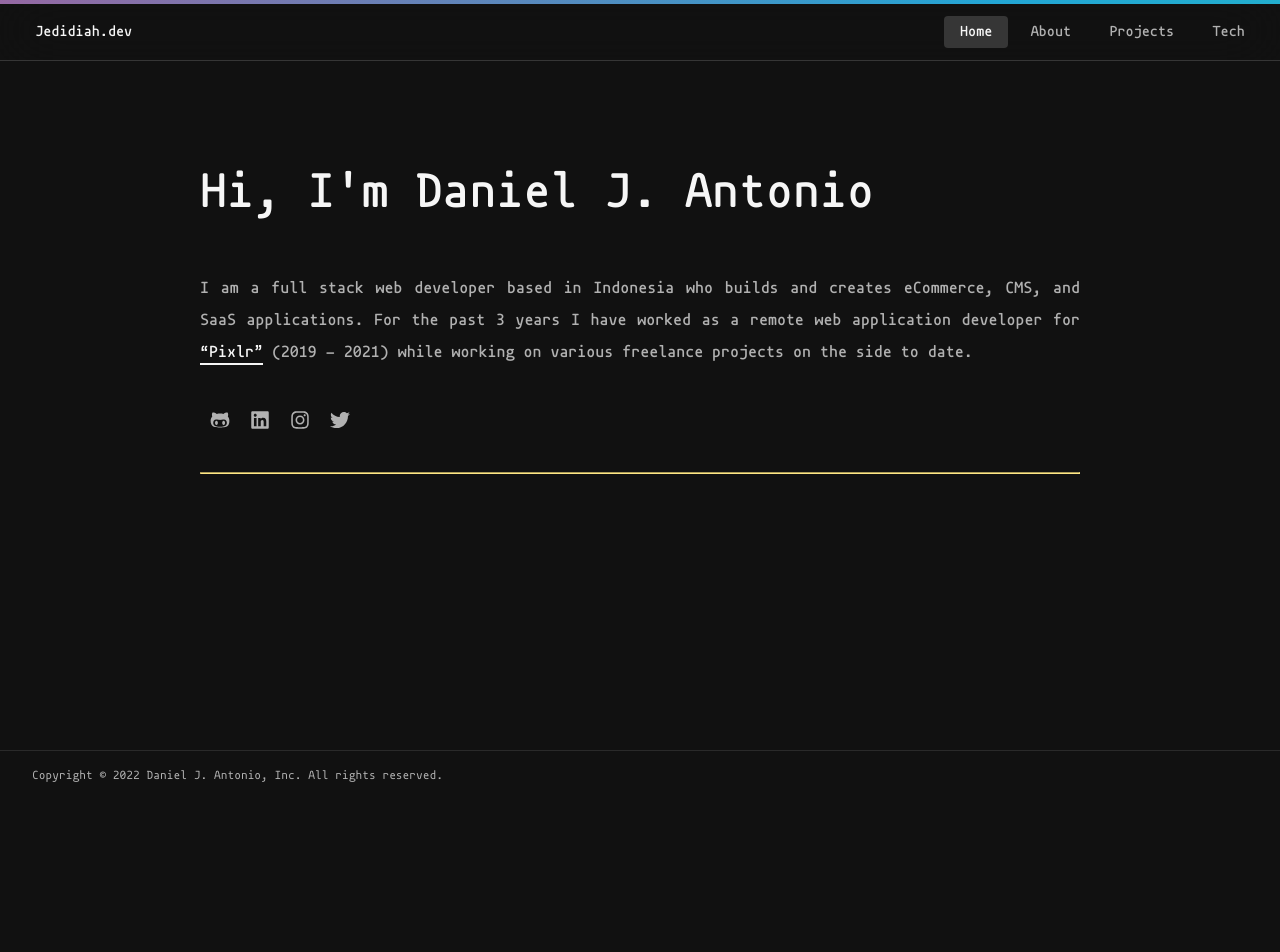
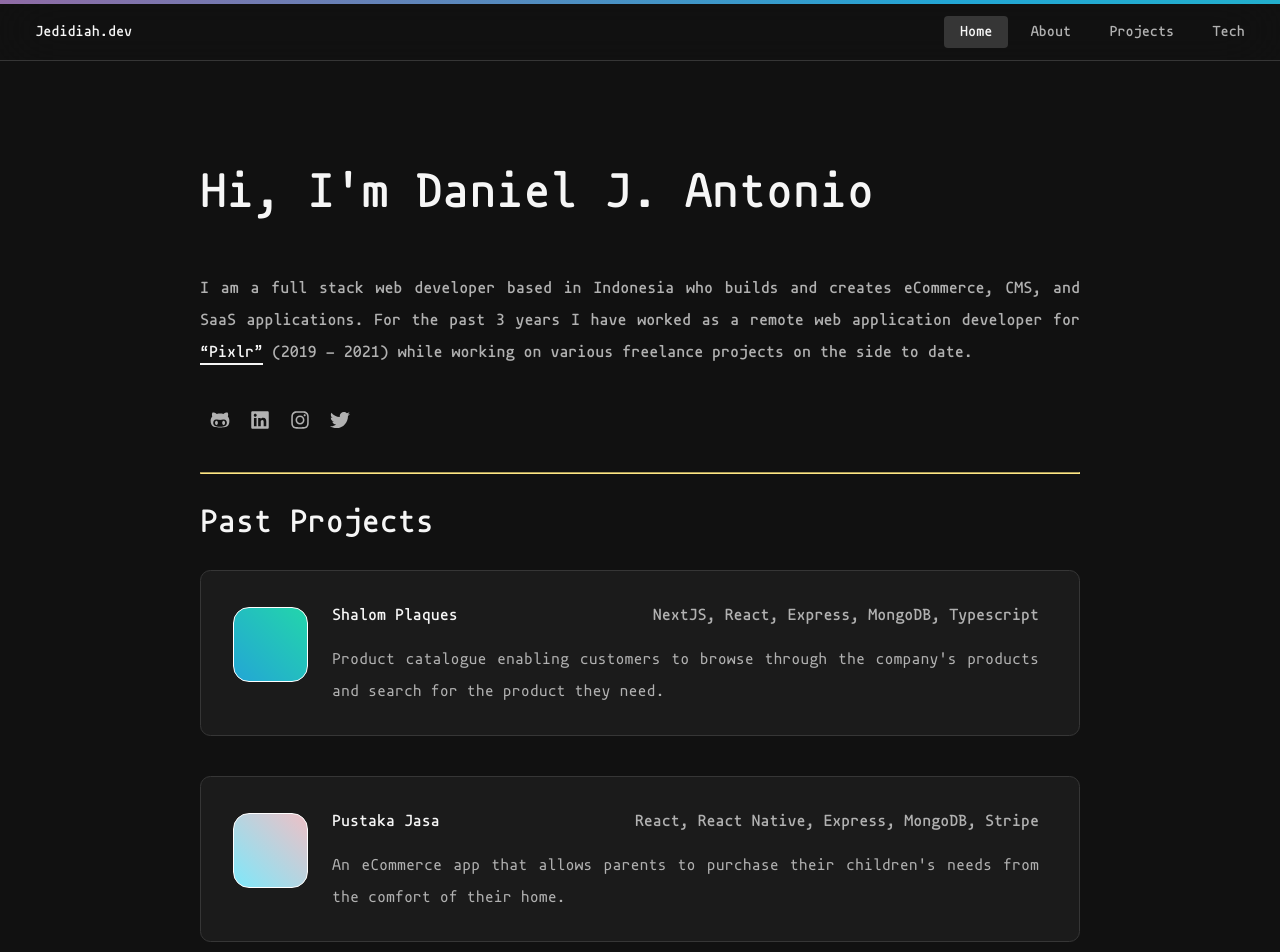
Before and after one commit to danieljantonio/portfolio, a Next.js app: page / in a window 1280 px wide. Shown: the top 952 px of the page. Before the commit the page ends 800 px from the top, so only its background shows below. Built offline with nearby package versions, Linux system fonts and the light colour scheme.

Commit message:
update product card - add gradient variants - remove excess + duplicate cards - add recent projects to index

```diff
--- a/src/components/common/card.common.tsx
+++ b/src/components/common/card.common.tsx
@@ -7,14 +7,16 @@ interface Props {
 	body: string;
 	href: string;
 	stack?: string;
+	colorCode: string;
 }
 
-const Card: FC<Props> = ({ title, body, href, stack }) => {
+const Card: FC<Props> = ({ title, body, href, stack, colorCode }) => {
 	const router = useRouter();
+	console.log(`${s['card-brand']} ${s[`cb-${colorCode}`]}`);
 
 	return (
 		<div className={s['card']} onClick={() => router.push(href)}>
-			<div className={s['card-brand']}></div>
+			<div className={`${s['card-brand']} ${s[`cb-${colorCode}`]}`}></div>
 			<div className={s['card-content']}>
 				<div className={s['card-header']}>
 					<div className={s['card-title']}>{title}</div>
--- a/src/pages/index.tsx
+++ b/src/pages/index.tsx
@@ -1,6 +1,7 @@
 import { faGithubAlt, faInstagram, faLinkedin, faTwitter } from '@fortawesome/free-brands-svg-icons';
 import type { NextPage } from 'next';
 import Head from 'next/head';
+import Card from '../components/common/card.common';
 import LinkIcon from '../components/common/link-icon.common';
 import s from '../styles/pages/index.module.scss';
 
@@ -29,6 +30,23 @@ const Home: NextPage = () => {
 				</div>
 				<hr />
 			</div>
+			<div>
+				<div className='header'>Past Projects</div>
+				<Card
+					colorCode='0'
+					title='Shalom Plaques'
+					stack='NextJS, React, Express, MongoDB, Typescript'
+					body="Product catalogue enabling customers to browse through the company's products and search for the product they need."
+					href={'https://github.com/jedidiahaaaaa/shalom-plaques'}
+				/>
+				<Card
+					colorCode='1'
+					title='Pustaka Jasa'
+					stack='React, React Native, Express, MongoDB, Stripe'
+					body="An eCommerce app that allows parents to purchase their children's needs from the comfort of their home."
+					href={'https://play.google.com/store/apps/details?id=com.pustakajasa.esmartapps&hl=en_SG&gl=US'}
+				/>
+			</div>
 		</>
 	);
 };
--- a/src/pages/projects.tsx
+++ b/src/pages/projects.tsx
@@ -7,21 +7,19 @@ const Projects: NextPage = () => {
 			<div className='title'>Projects</div>
 			<div></div>
 			<Card
+				colorCode='0'
 				title='Shalom Plaques'
 				stack='React, React Native, Express, MongoDB, Stripe'
 				body="An eCommerce app that allows parents to purchase their children's needs from the comfort of their home."
 				href={'https://github.com/jedidiahaaaaa/shalom-plaques'}
 			/>
 			<Card
+				colorCode='1'
 				title='Pustaka Jasa'
 				stack='React, React Native, Express, MongoDB, Stripe'
 				body="An eCommerce app that allows parents to purchase their children's needs from the comfort of their home."
 				href={'https://play.google.com/store/apps/details?id=com.pustakajasa.esmartapps&hl=en_SG&gl=US'}
 			/>
-			<Card title='Pustaka Jasa' stack='React, React Native, Express, MongoDB, Stripe' body="An eCommerce app that allows parents to purchase their children's needs from the comfort of their home." href={'https://google.com'} />
-			<Card title='Pustaka Jasa' stack='React, React Native, Express, MongoDB, Stripe' body="An eCommerce app that allows parents to purchase their children's needs from the comfort of their home." href={'https://google.com'} />
-			<Card title='Pustaka Jasa' stack='React, React Native, Express, MongoDB, Stripe' body="An eCommerce app that allows parents to purchase their children's needs from the comfort of their home." href={'https://google.com'} />
-			<Card title='Pustaka Jasa' stack='React, React Native, Express, MongoDB, Stripe' body="An eCommerce app that allows parents to purchase their children's needs from the comfort of their home." href={'https://google.com'} />
 		</div>
 	);
 };
--- a/src/styles/components/card.module.scss
+++ b/src/styles/components/card.module.scss
@@ -15,9 +15,24 @@
 		min-width: 75px;
 		height: 75px;
 		width: 75px;
-		background: linear-gradient(75deg, #23a6d5, #23d5ab);
 		border-radius: 1rem;
 		margin: 0.5rem;
+	}
+	.cb-0 {
+		border: 1px solid white;
+		background: linear-gradient(45deg, #23a6d5, #23d5ab);
+	}
+	.cb-1 {
+		border: 1px solid white;
+		background: linear-gradient(45deg, #7ee8fa, #eec0c6);
+	}
+	.cb-2 {
+		border: 1px solid white;
+		background: linear-gradient(45deg, #380036, #0cbaba);
+	}
+	.cb-3 {
+		border: 1px solid white;
+		background: linear-gradient(45deg, #ffa69e, #861657);
 	}
 	.card-content {
 		margin: 0 1rem;
```
